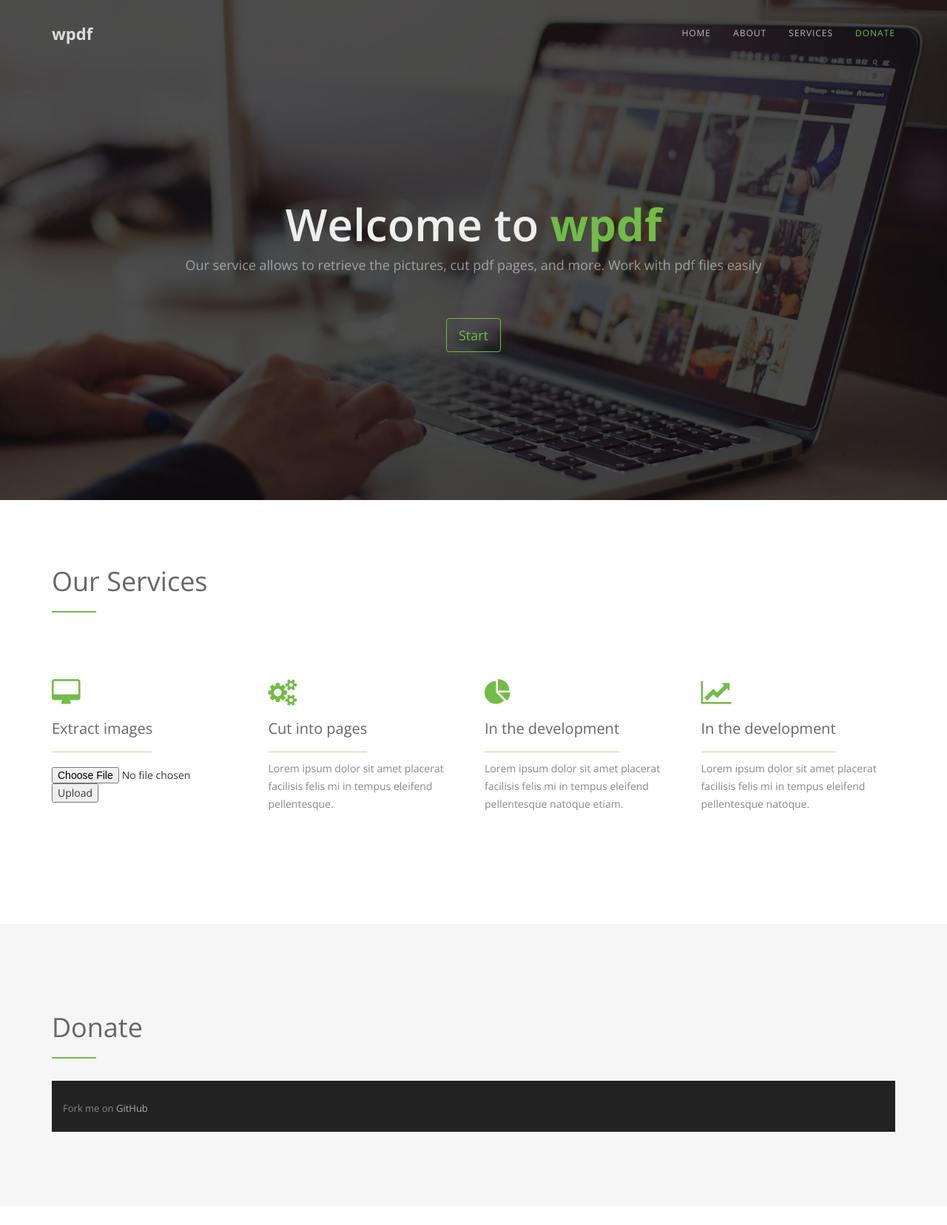
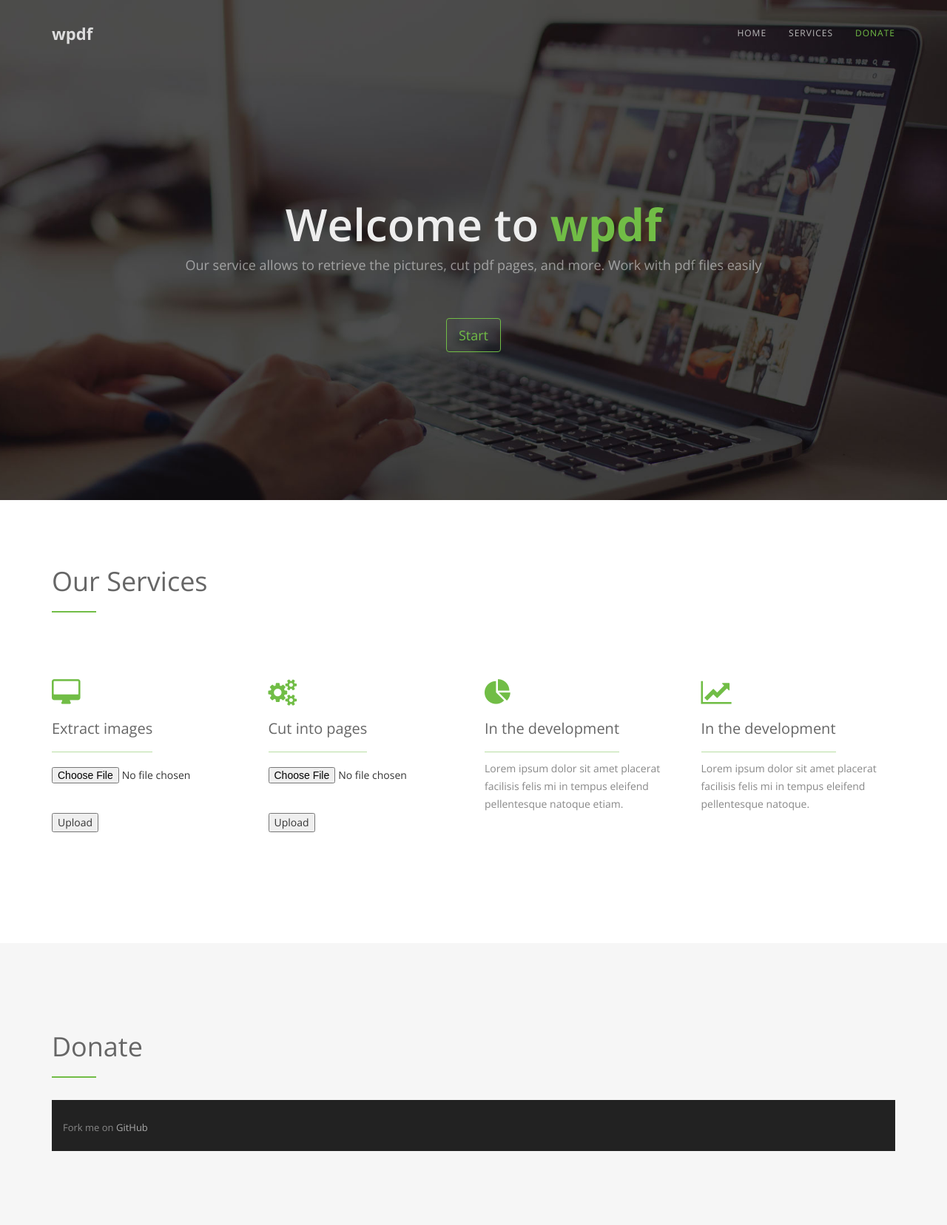
Before and after one commit to onikonov/wpdf, a PHP site: page / in a window 1280 px wide. Shown: the whole page at 74% size. Before the commit the page ends 1530 px from the top, so only its background shows below. Run offline with PHP 8.4, Linux system fonts and the light colour scheme; some libraries are stand-ins or nearby versions.

Commit message:
little fix

```diff
--- a/index.php
+++ b/index.php
@@ -47,7 +47,6 @@
     <div class="collapse navbar-collapse" id="bs-example-navbar-collapse-1">
       <ul class="nav navbar-nav navbar-right">
         <li><a href="#home" class="page-scroll">Home</a></li>
-        <li><a href="#about-section" class="page-scroll">About</a></li>
         <li><a href="#services-section" class="page-scroll">Services</a></li>
         <li><a href="#contact-section" class="page-scroll">Donate</a></li>
       </ul>
@@ -63,7 +62,7 @@
     <h1>Welcome to <span class="color">wpdf</span></h1>
     <p>Our service allows to retrieve the pictures, cut pdf pages, and more. Work with pdf files easily</p>
     <div class="clearfix"></div>
-    <a href="#about-section" class="btn btn-default btn-lg page-scroll">Start</a> </div>
+    <a href="#services-section" class="btn btn-default btn-lg page-scroll">Start</a> </div>
 </header>
 <!-- About Section -->
 
@@ -79,17 +78,42 @@
       <div class="col-md-3 col-sm-6 service"> <i class="fa fa-desktop"></i>
         <h4>Extract images</h4>
         <p>
-<form  enctype="multipart/form-data" action=""  method="post">
-  <input  type="hidden" name="MAX_FILE_SIZE" value="300000"  />
-  <input  type="file" name="uploadFile"/>
-  <input  type="submit" name="upload" value="Upload"/>
-  </form>
+<!-- Upload here -->
+   <?php
+if ($_FILES && $_FILES['filename']['error']== UPLOAD_ERR_OK)
+{
+    $name = $_FILES['filename']['name'];
+    move_uploaded_file($_FILES['filename']['name'], $name);
+    echo "File Ok. Please wait";
+}
+?>
+<form method="post" enctype='multipart/form-data'>
+<input type='file' name='filename' size='10' /><br /><br />
+<input type='submit' value='Upload' />
+</form>
+</p>
+
 
 </p>
       </div>
       <div class="col-md-3 col-sm-6 service"> <i class="fa fa-gears"></i>
         <h4>Cut into pages</h4>
-        <p>Lorem ipsum dolor sit amet placerat facilisis felis mi in tempus eleifend pellentesque.</p>
+        <p>
+<!-- UPLOAD -->
+<?php
+if ($_FILES && $_FILES['filename']['error']== UPLOAD_ERR_OK)
+{
+    $name = $_FILES['filename']['name'];
+    move_uploaded_file($_FILES['filename']['name'], $name);
+    echo "File Ok. Please wait";
+}
+?>
+<form method="post" enctype='multipart/form-data'>
+<input type='file' name='filename' size='10' /><br /><br />
+<input type='submit' value='Upload' />
+</form>
+</p>
+
       </div>
       <div class="col-md-3 col-sm-6 service"> <i class="fa fa-pie-chart"></i>
         <h4>In the development</h4>
```
